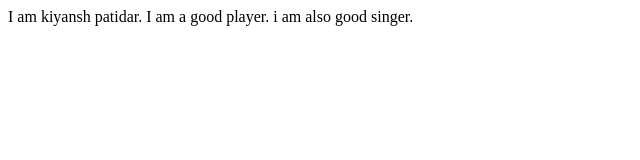
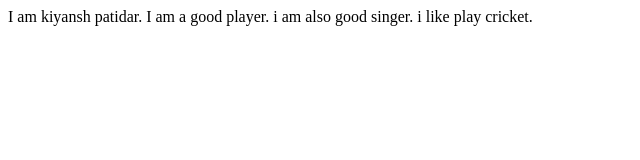
Before and after one commit to poojaptdr/kinshupatidar-site, a plain HTML site: page index.html in a window 1280 px wide. Shown: the whole page, without its empty margins (0-640 px from the left). Drawn offline with Linux system fonts and the light colour scheme.

Commit message:
update my likes

```diff
--- a/index.html
+++ b/index.html
@@ -9,5 +9,6 @@
 <body>
     I am kiyansh patidar. I am a good player.
     i am also good singer.
+    i like play cricket.
 </body>
 </html>
```
